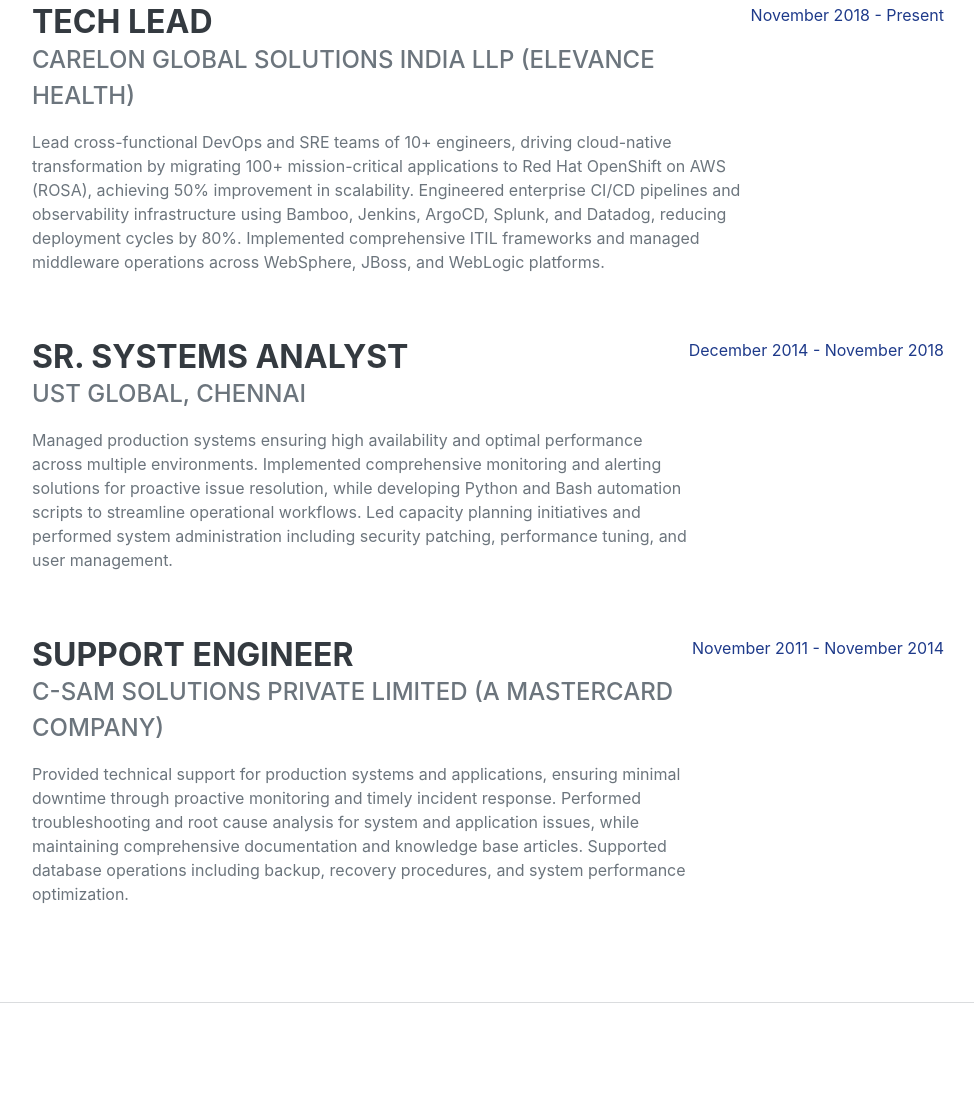
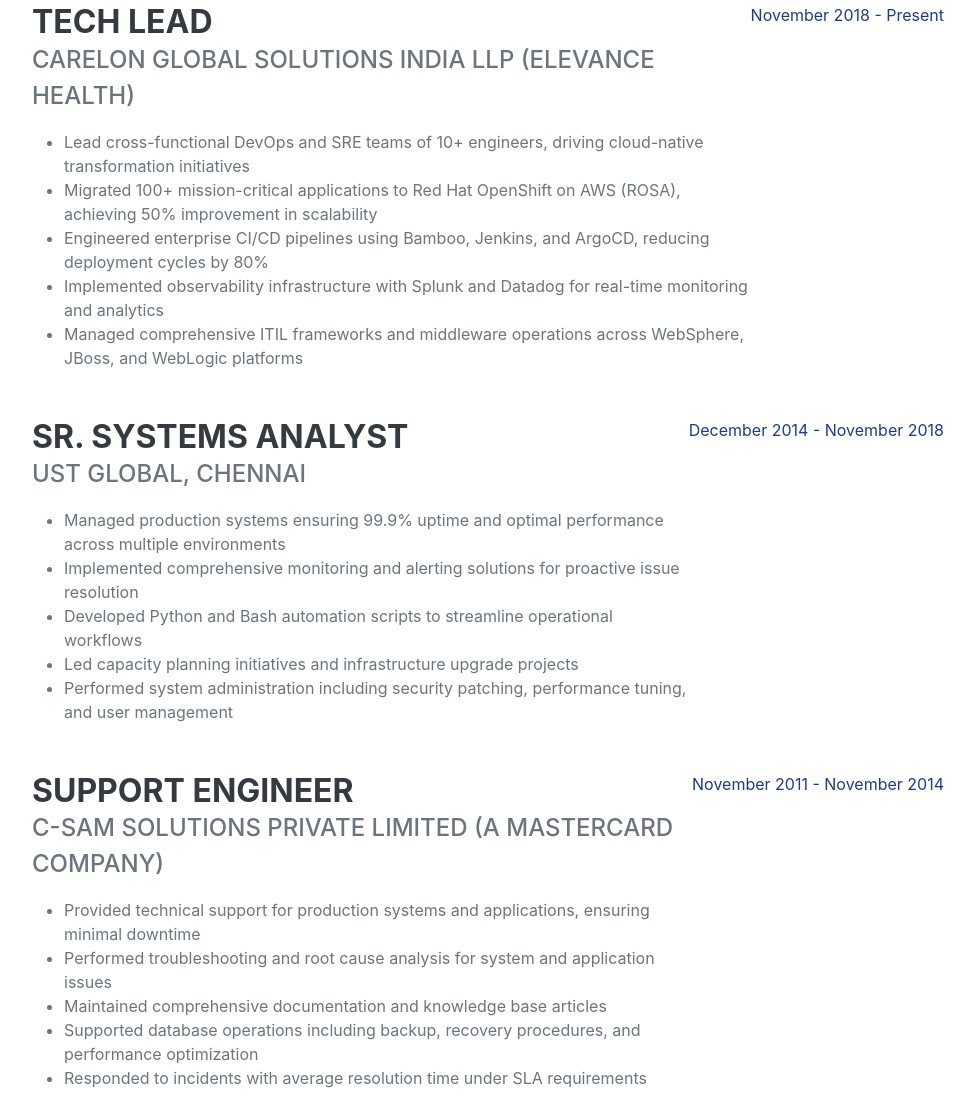
Before and after one commit to Dinesh4008/personal_portpolio, a plain HTML site: page index.html in a window 1280 px wide. Shown: the part 993-2092 px from the top of the page, without its empty margins (288-1262 px from the left). Drawn offline with nearby package versions, Linux system fonts and the light colour scheme; a web font is replaced by a local one.

Commit message:
first commit

```diff
--- a/index.html
+++ b/index.html
@@ -40,11 +40,13 @@
             <section class="resume-section" id="about">
                 <div class="resume-section-content">
                     <h1 class="mb-0">
-                        J
-                        <span class="text-primary">DINESH</span>
+                        J <span class="text-primary">DINESH</span>
                     </h1>
-                    <div class="subheading mb-3">
-                        Systems Tech & Operations Manager - DevOps · Site Reliability Engineering · Platform Engineering
+                    <div class="subheading mb-2" style="font-size: 1.5rem; font-weight: 500; color: #495057;">
+                        Systems Tech & Operations Manager
+                    </div>
+                    <div class="subheading mb-3" style="font-size: 1.1rem;">
+                        DevOps · Site Reliability Engineering · Platform Engineering
                     </div>
                     <div class="subheading mb-5">
                         Bangalore - 560061 · +91-6303877535 ·
@@ -68,7 +70,13 @@
                         <div class="flex-grow-1">
                             <h3 class="mb-0">Tech Lead</h3>
                             <div class="subheading mb-3">Carelon Global Solutions India LLP (Elevance Health)</div>
-                            <p>Lead cross-functional DevOps and SRE teams of 10+ engineers, driving cloud-native transformation by migrating 100+ mission-critical applications to Red Hat OpenShift on AWS (ROSA), achieving 50% improvement in scalability. Engineered enterprise CI/CD pipelines and observability infrastructure using Bamboo, Jenkins, ArgoCD, Splunk, and Datadog, reducing deployment cycles by 80%. Implemented comprehensive ITIL frameworks and managed middleware operations across WebSphere, JBoss, and WebLogic platforms.</p>
+                            <ul class="mb-0">
+                                <li>Lead cross-functional DevOps and SRE teams of 10+ engineers, driving cloud-native transformation initiatives</li>
+                                <li>Migrated 100+ mission-critical applications to Red Hat OpenShift on AWS (ROSA), achieving 50% improvement in scalability</li>
+                                <li>Engineered enterprise CI/CD pipelines using Bamboo, Jenkins, and ArgoCD, reducing deployment cycles by 80%</li>
+                                <li>Implemented observability infrastructure with Splunk and Datadog for real-time monitoring and analytics</li>
+                                <li>Managed comprehensive ITIL frameworks and middleware operations across WebSphere, JBoss, and WebLogic platforms</li>
+                            </ul>
                         </div>
                         <div class="flex-shrink-0"><span class="text-primary">November 2018 - Present</span></div>
                     </div>
@@ -76,7 +84,13 @@
                         <div class="flex-grow-1">
                             <h3 class="mb-0">Sr. Systems Analyst</h3>
                             <div class="subheading mb-3">UST Global, Chennai</div>
-                            <p>Managed production systems ensuring high availability and optimal performance across multiple environments. Implemented comprehensive monitoring and alerting solutions for proactive issue resolution, while developing Python and Bash automation scripts to streamline operational workflows. Led capacity planning initiatives and performed system administration including security patching, performance tuning, and user management.</p>
+                            <ul class="mb-0">
+                                <li>Managed production systems ensuring 99.9% uptime and optimal performance across multiple environments</li>
+                                <li>Implemented comprehensive monitoring and alerting solutions for proactive issue resolution</li>
+                                <li>Developed Python and Bash automation scripts to streamline operational workflows</li>
+                                <li>Led capacity planning initiatives and infrastructure upgrade projects</li>
+                                <li>Performed system administration including security patching, performance tuning, and user management</li>
+                            </ul>
                         </div>
                         <div class="flex-shrink-0"><span class="text-primary">December 2014 - November 2018</span></div>
                     </div>
@@ -84,7 +98,13 @@
                         <div class="flex-grow-1">
                             <h3 class="mb-0">Support Engineer</h3>
                             <div class="subheading mb-3">C-SAM Solutions Private Limited (A Mastercard Company)</div>
-                            <p>Provided technical support for production systems and applications, ensuring minimal downtime through proactive monitoring and timely incident response. Performed troubleshooting and root cause analysis for system and application issues, while maintaining comprehensive documentation and knowledge base articles. Supported database operations including backup, recovery procedures, and system performance optimization.</p>
+                            <ul class="mb-0">
+                                <li>Provided technical support for production systems and applications, ensuring minimal downtime</li>
+                                <li>Performed troubleshooting and root cause analysis for system and application issues</li>
+                                <li>Maintained comprehensive documentation and knowledge base articles</li>
+                                <li>Supported database operations including backup, recovery procedures, and performance optimization</li>
+                                <li>Responded to incidents with average resolution time under SLA requirements</li>
+                            </ul>
                         </div>
                         <div class="flex-shrink-0"><span class="text-primary">November 2011 - November 2014</span></div>
                     </div>
@@ -110,7 +130,7 @@
             <!-- Skills-->
             <section class="resume-section" id="skills">
                 <div class="resume-section-content">
-                    <h2 class="mb-5">Technical Skills</h2>
+                    <h2 class="mb-5">Core Competencies & Technical Skills</h2>
                     <div class="row">
                         <div class="col-md-6 mb-4">
                             <div class="subheading mb-2">Containerization & Orchestration</div>
```
